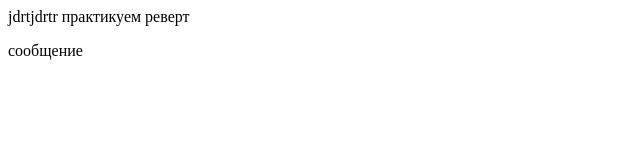
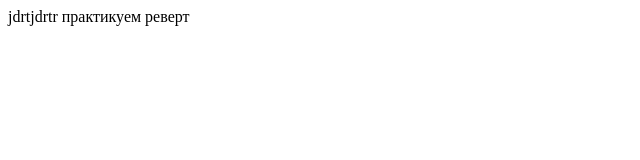
Before and after one commit to KseniaAntipina/git-lesson, a plain HTML site: page index3.html in a window 1280 px wide. Shown: the full height of the page, 0-640 px from the left. Drawn offline with Linux system fonts and the light colour scheme.

Commit message:
Revert "message"
This reverts commit 3a76f8327b46018e444246737c5fea683564926d.

```diff
--- a/index3.html
+++ b/index3.html
@@ -11,7 +11,6 @@
 <body>
     jdrtjdrtr
     практикуем реверт
-    <p>сообщение</p>
 </body>
 
 </html>
```
